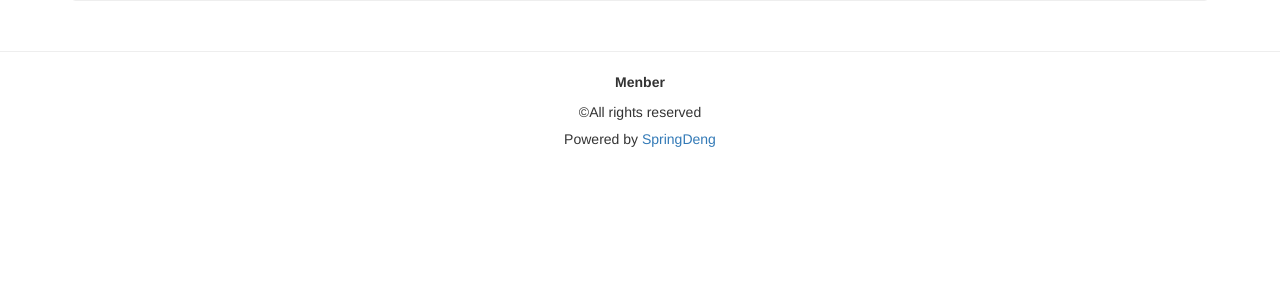
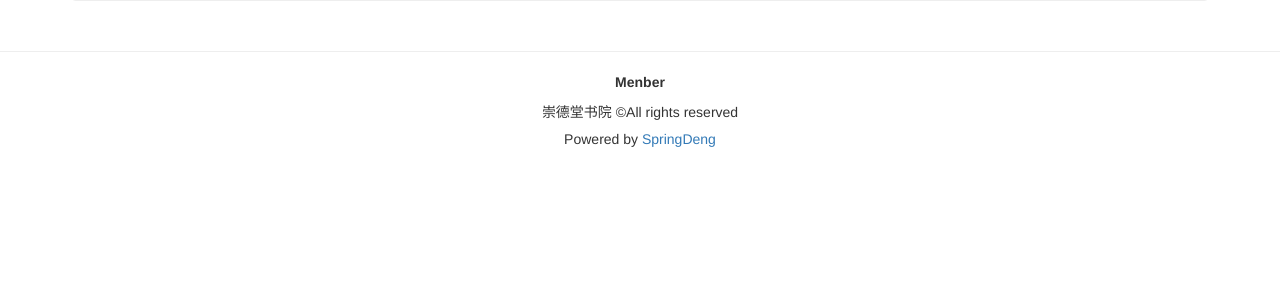
Before and after one commit to spring3th/Menber, a Django app: page /index/ in a window 1280 px wide. Shown: the part 931-1226 px from the top of the page. Run offline with Django 3.2, Linux system fonts and the light colour scheme; some libraries are stand-ins or nearby versions.

Commit message:
add footer

```diff
--- a/Manage/templates/base.html
+++ b/Manage/templates/base.html
@@ -70,7 +70,7 @@
 			<hr>
 			<div class="container">
 				<p class="text-center"><strong>Menber</strong></p>
-				<p class="text-center">©All rights reserved</p>
+				<p class="text-center">崇德堂书院 ©All rights reserved</p>
 				<h5 class="text-center"> Powered by&nbsp;<a href="http://ssjike.com">SpringDeng</a></h5>
 			</div>
 		</footer>
```
